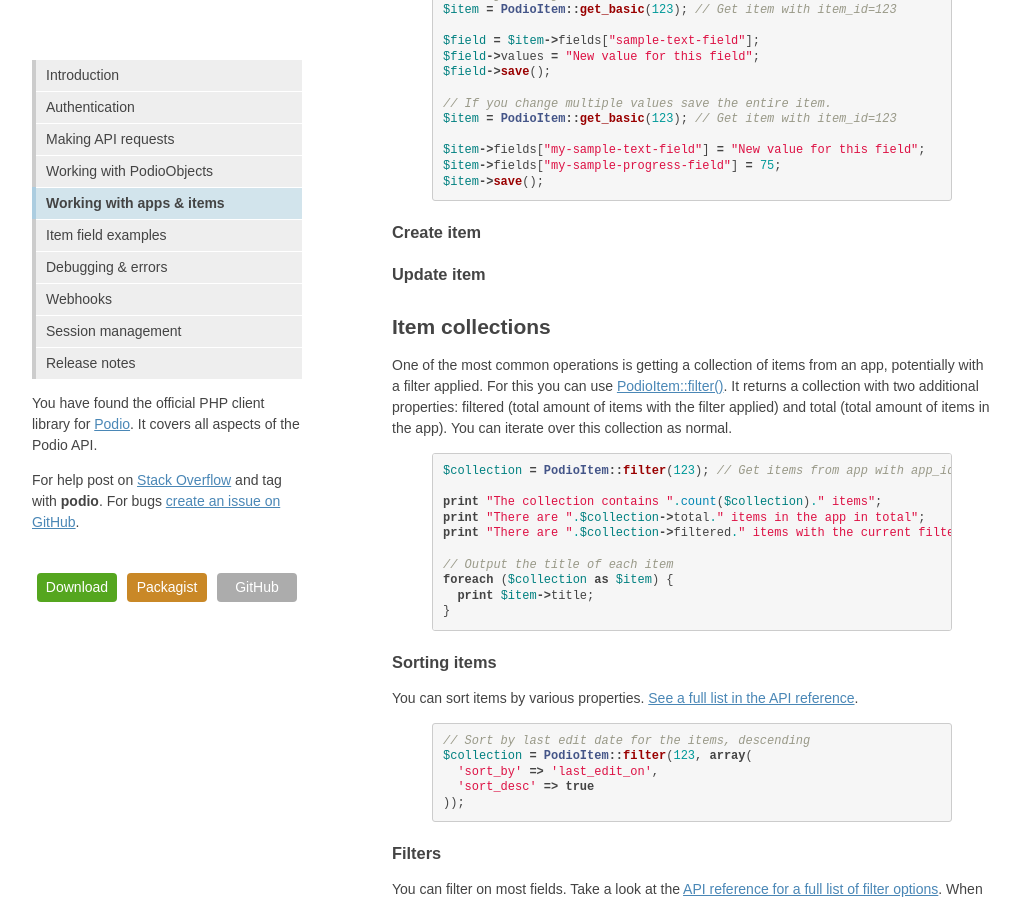
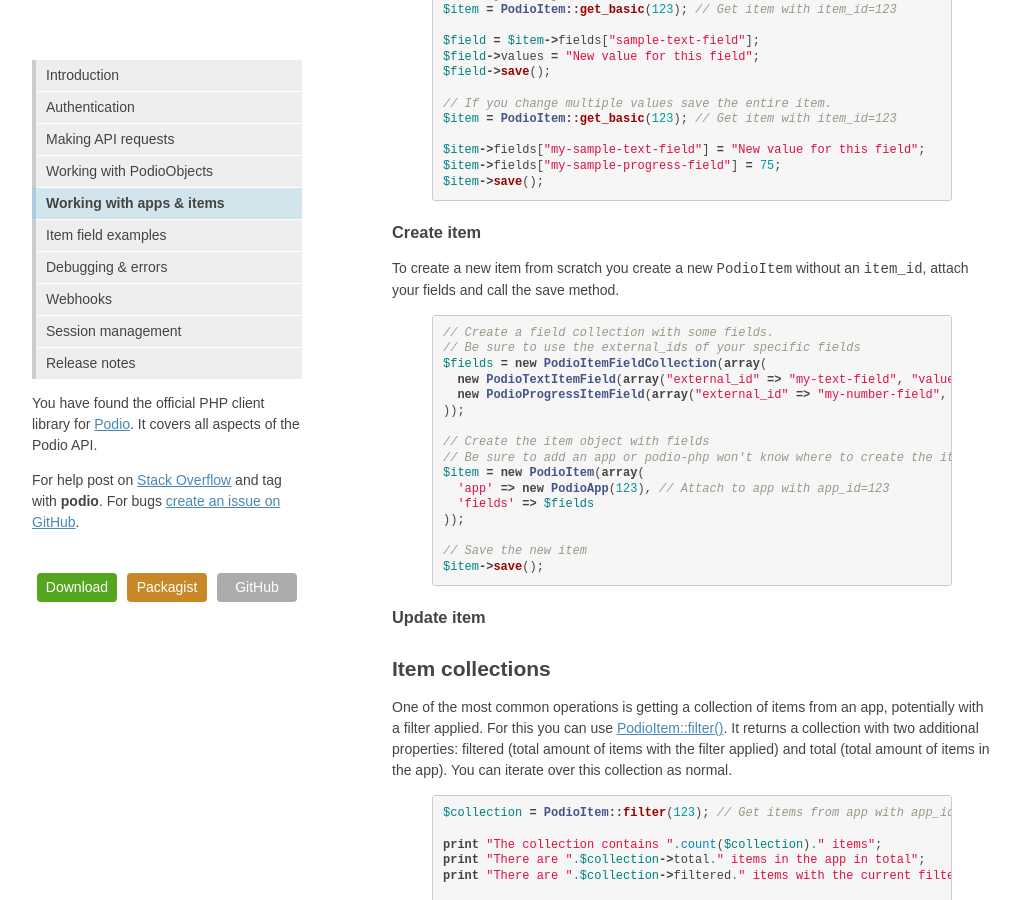
Before and after one commit to podio-community/podio-php, a Jekyll site: the page built from items/index.md, in a window 1280 px wide and 900 px high, scrolled down 615 px. Shown: the whole window, without its empty margins (128-1148 px from the left). Built offline with Jekyll 4.4.1, drawn with Linux system fonts in a browser that asks for light colours.

Commit message:
Create item example

```diff
--- a/items/index.md
+++ b/items/index.md
@@ -34,6 +34,26 @@ $item->save();
 {% endhighlight %}
 
 ### Create item
+To create a new item from scratch you create a new `PodioItem` without an `item_id`, attach your fields and call the save method.
+{% highlight php startinline %}
+// Create a field collection with some fields.
+// Be sure to use the external_ids of your specific fields
+$fields = new PodioItemFieldCollection(array(
+  new PodioTextItemField(array("external_id" => "my-text-field", "values" => "FooBar")),
+  new PodioProgressItemField(array("external_id" => "my-number-field", "values" => 75))
+));
+
+// Create the item object with fields
+// Be sure to add an app or podio-php won't know where to create the item
+$item = new PodioItem(array(
+  'app' => new PodioApp(123), // Attach to app with app_id=123
+  'fields' => $fields
+));
+
+// Save the new item
+$item->save();
+{% endhighlight %}
+
 ### Update item
 
 ## Item collections
```
